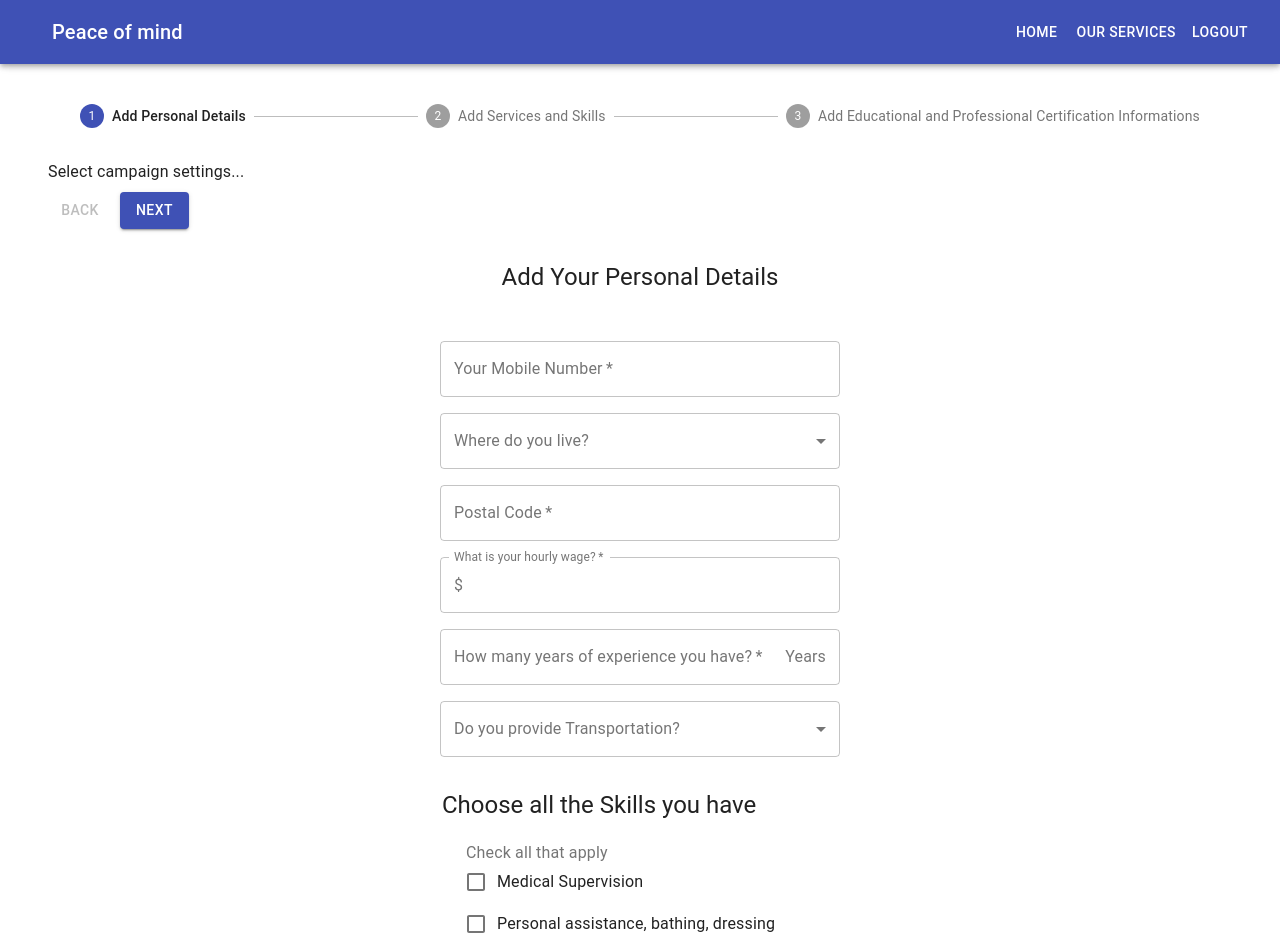
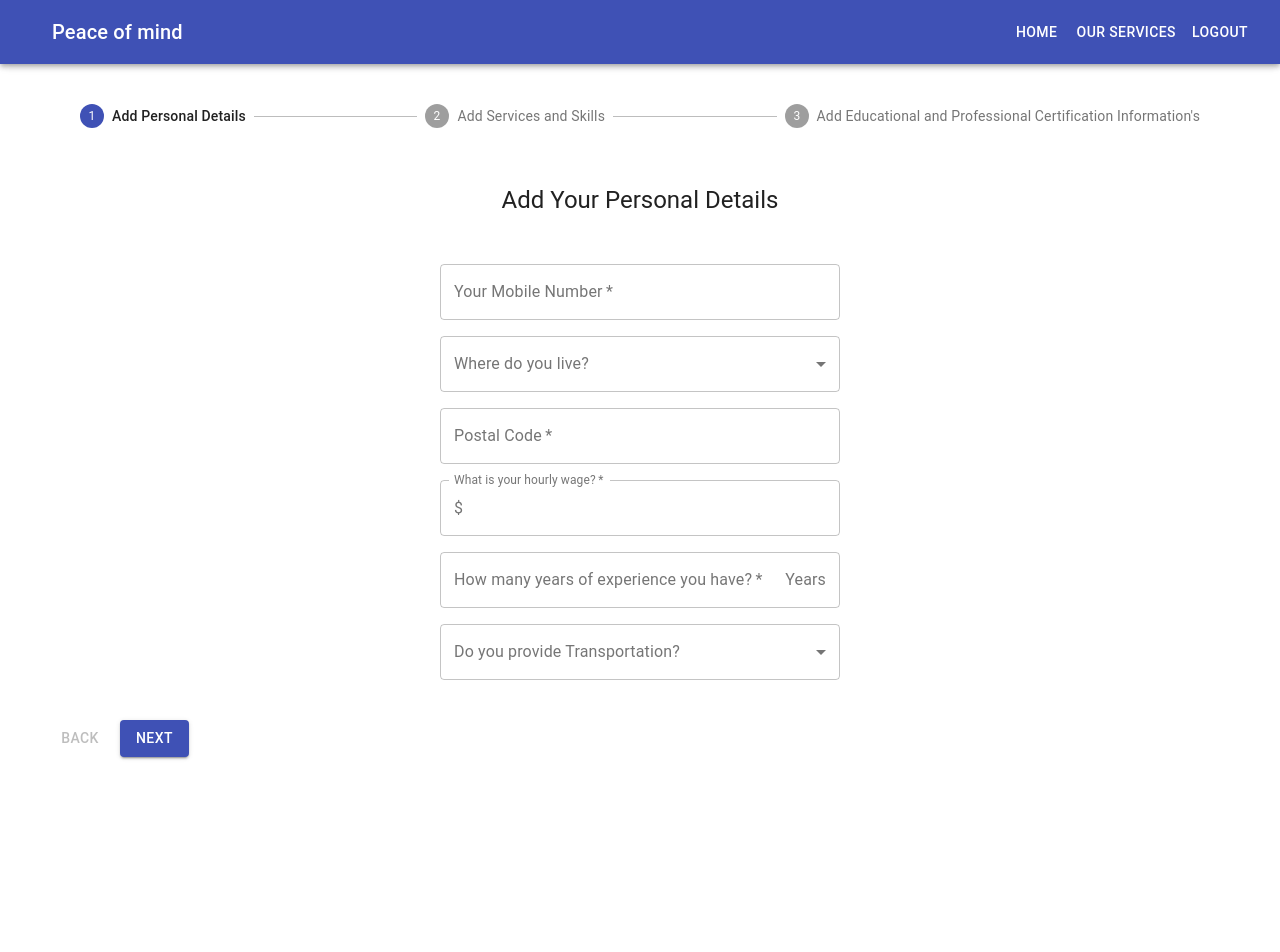
Before and after one commit to ashikmahmud1/care-giver, a React (Create React App) app: page /profile-caregiver in a window 1280 px wide. Shown: the top 952 px of the page. After the commit the page ends 800 px from the top, so only its background shows below. Built offline with nearby package versions, Linux system fonts and the light colour scheme.

Commit message:
Stepper component is properly rendered

```diff
--- a/src/components/Steppers/index.js
+++ b/src/components/Steppers/index.js
@@ -1,10 +1,13 @@
 import React from "react";
-import { makeStyles } from "@material-ui/core/styles";
+import {makeStyles} from "@material-ui/core/styles";
 import Stepper from "@material-ui/core/Stepper";
 import Step from "@material-ui/core/Step";
 import StepLabel from "@material-ui/core/StepLabel";
 import Button from "@material-ui/core/Button";
 import Typography from "@material-ui/core/Typography";
+import CaregiverPersonalDetails from "../ProfileViews/CaregiverPersonalDetails/index";
+import CaregiverEduAndCertification from "../ProfileViews/CaregiverEduAndCertification/index";
+import CaregiverSkills from "../ProfileViews/CaregiverSkills/index";
 
 const useStyles = makeStyles(theme => ({
     root: {
@@ -23,18 +26,18 @@ function getSteps() {
     return [
         "Add Personal Details",
         "Add Services and Skills",
-    "Add Educational and Professional Certification Informations"
+        "Add Educational and Professional Certification Information's"
     ];
 }
 
 function getStepContent(step) {
     switch (step) {
         case 0:
-      return "Select campaign settings...";
+            return <CaregiverPersonalDetails/>;
         case 1:
-      return "What is an ad group anyways?";
+            return <CaregiverSkills/>;
         case 2:
-      return "This is the bit I really care about!";
+            return <CaregiverEduAndCertification/>;
         default:
             return "Unknown step";
     }
--- a/src/views/Profile/Caregiver/index.js
+++ b/src/views/Profile/Caregiver/index.js
@@ -4,9 +4,7 @@ import Typography from "@material-ui/core/Typography";
 import Container from "@material-ui/core/Container";
 
 import Steppers from "../../../components/Steppers/index";
-import CaregiverPersonalDetails from "../../../components/ProfileViews/CaregiverPersonalDetails/index";
-import CaregiverEduAndCerification from "../../../components/ProfileViews/CaregiverEduAndCertification/index";
-import CaregiverSkills from "../../../components/ProfileViews/CaregiverSkills/index";
+
 
 export default function ProfileCaregiver() {
   return (
@@ -15,9 +13,6 @@ export default function ProfileCaregiver() {
       <Container fixed>
         <Typography component="div" style={{ height: "10vh" }} />
         <Steppers />
-        <CaregiverPersonalDetails />
-        <CaregiverSkills />
-        <CaregiverEduAndCerification />
       </Container>
     </div>
   );
```
Also changed, not shown: 1 other file (tests, documents, lock files or other folders). Lines whose indentation alone changed are shown as unchanged.
